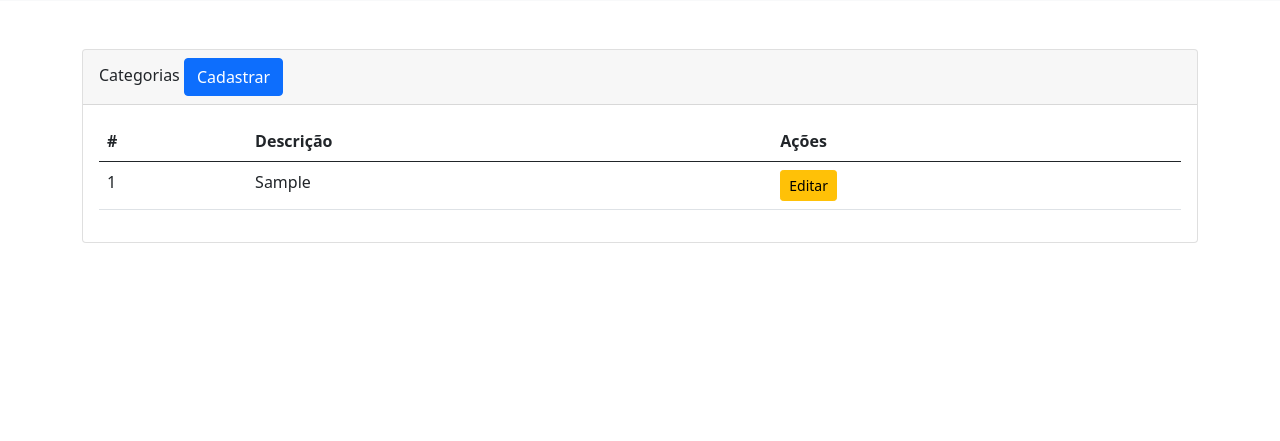
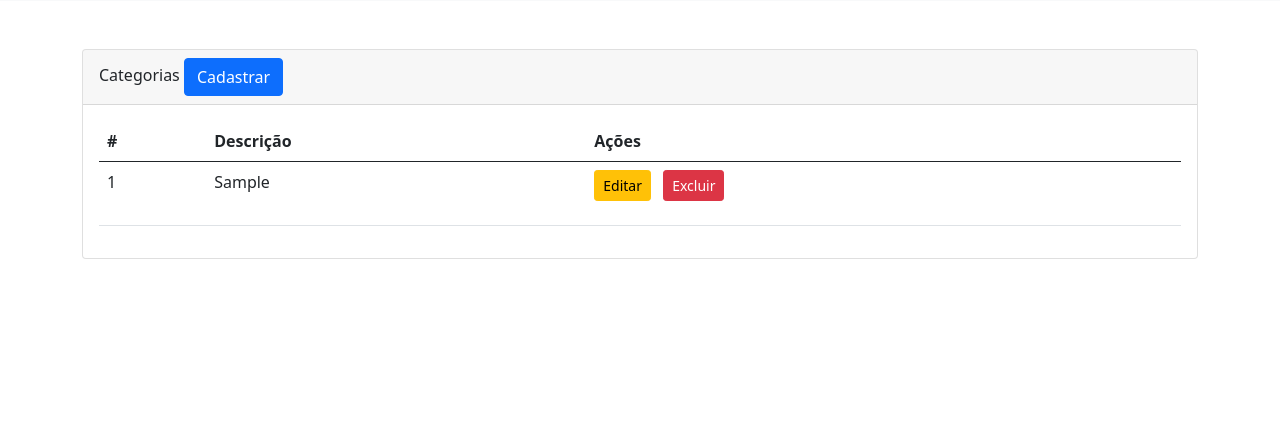
Before and after one commit to felipewpassa/php-cadastro-produtos, a PHP site: page /astrusweb-cadProdutos/categorias in a window 1280 px wide. Shown: the part 97-538 px from the top of the page. Run offline with PHP 8.4, Linux system fonts and the light colour scheme; tables that the repository leaves empty or names only in its code hold one stand-in row (values such as "Sample post").

Commit message:
Excluir categoria com sweetAlert

```diff
--- a/app/Controllers/Categorias.php
+++ b/app/Controllers/Categorias.php
@@ -75,4 +75,17 @@ class Categorias extends Controller {
         }
         $this->view('pages/categorias/editar', $data);
     }
+
+    public function excluir($id) {
+        $id = filter_var($id, FILTER_VALIDATE_INT);
+        $method = filter_input(INPUT_SERVER, 'REQUEST_METHOD', FILTER_SANITIZE_STRING);
+        if($id && $method == 'DELETE') {
+            var_dump($this->categoriaModel->delete($id));
+            if ($this->categoriaModel->delete($id)) {
+                var_dump(http_response_code(200));
+                return;
+            }
+        }
+        var_dump(http_response_code(404));
+    }
 }
--- a/app/Models/Categoria.php
+++ b/app/Models/Categoria.php
@@ -52,4 +52,15 @@ class Categoria {
             return false;
         }
     }
+
+    public function delete($idCategoria) {
+        $this->db->query("DELETE FROM categoria WHERE idCategoria = :idCategoria");
+        $this->db->bind("idCategoria", $idCategoria);
+
+        if ($this->db->executeSql()) {
+            return true;
+        } else {
+            return false;
+        }
+    }
 }
--- a/app/Views/pages/categorias/index.php
+++ b/app/Views/pages/categorias/index.php
@@ -19,7 +19,14 @@
                             <td><?= $categoria->idCategoria ?></td>
                             <td><?= substr($categoria->dsCategoria, 0, 30) ?></td>
                             <td>
-                                <a href="<?= URL.'/categorias/editar/'.$categoria->idCategoria ?>" class="btn btn-sm btn-warning">Editar</a>
+                                <ul class="list-inline">
+                                    <li class="list-inline-item">
+                                        <a href="<?= URL.'/categorias/editar/'.$categoria->idCategoria ?>" class="btn btn-sm btn-warning">Editar</a>
+                                    </li>
+                                    <li class="list-inline-item">
+                                        <button onclick="confirmDelete(<?=$categoria->idCategoria?>)" class="btn btn-sm btn-danger">Excluir</button>
+                                    </li>
+                                </ul>
                             </td>
                         </tr>
                     <?php endforeach ?>
@@ -28,3 +35,42 @@
         </div>
     </div>
 </div>
+
+<script>
+    function confirmDelete(id) {
+        swal({
+            title: "Tem certeza?",
+            text: `Deseja excluir a categoria com id = ${id}`,
+            buttons: ["Cancelar", "Excluir"],
+            dangerMode: true,
+        })
+        .then((willDelete) => {
+            if (willDelete) executeDelete(id);
+        });
+    }
+
+    function executeDelete(id) {
+        const request = new XMLHttpRequest();
+        request.onreadystatechange = function() {
+            if (this.readyState == 4 && this.status == 200) {
+                swal({
+                    title: "Sucesso",
+                    text: "A categoria foi excluida",
+                    icon: "success",
+                    button: "OK",
+                }).then(() => {
+                    window.location.href = "<?= URL.'/categorias' ?>";
+                });
+            } else {
+                swal({
+                    title: "Erro",
+                    text: "Não foi possivel excluir a categoria",
+                    icon: "warning",
+                    button: "OK",
+                });
+            }
+        };
+        request.open("DELETE", `<?= URL.'/categorias/excluir/'?>${id}`);
+        request.send();
+    }
+</script>
--- a/public/index.php
+++ b/public/index.php
@@ -27,6 +27,7 @@ include './../app/autoload.php'
     </script>
     <script src="https://cdn.jsdelivr.net/npm/@popperjs/core@2.9.2/dist/umd/popper.min.js"></script>
     <script src="https://cdn.jsdelivr.net/npm/bootstrap@5.0.0/dist/js/bootstrap.min.js"></script>
+    <script src="https://unpkg.com/sweetalert/dist/sweetalert.min.js"></script>
     <script src="<?=URL?>/public/js/index.js"></script>
 </body>
 </html>
```
